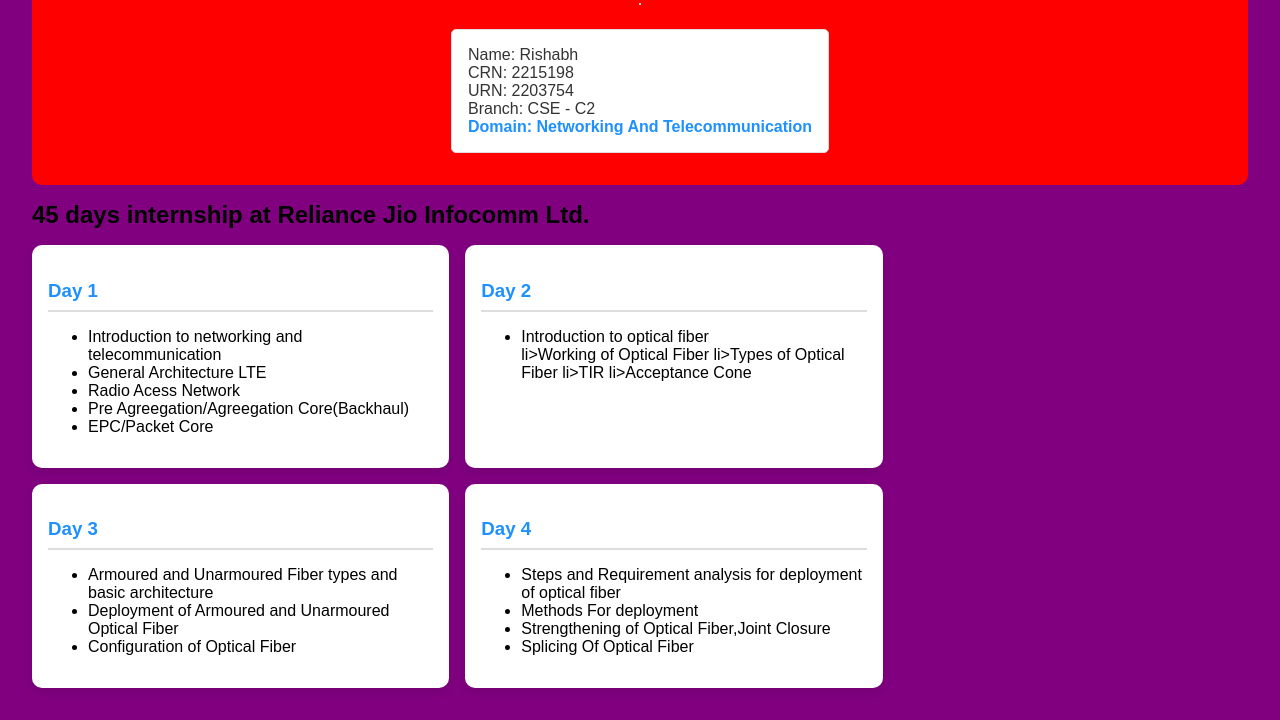
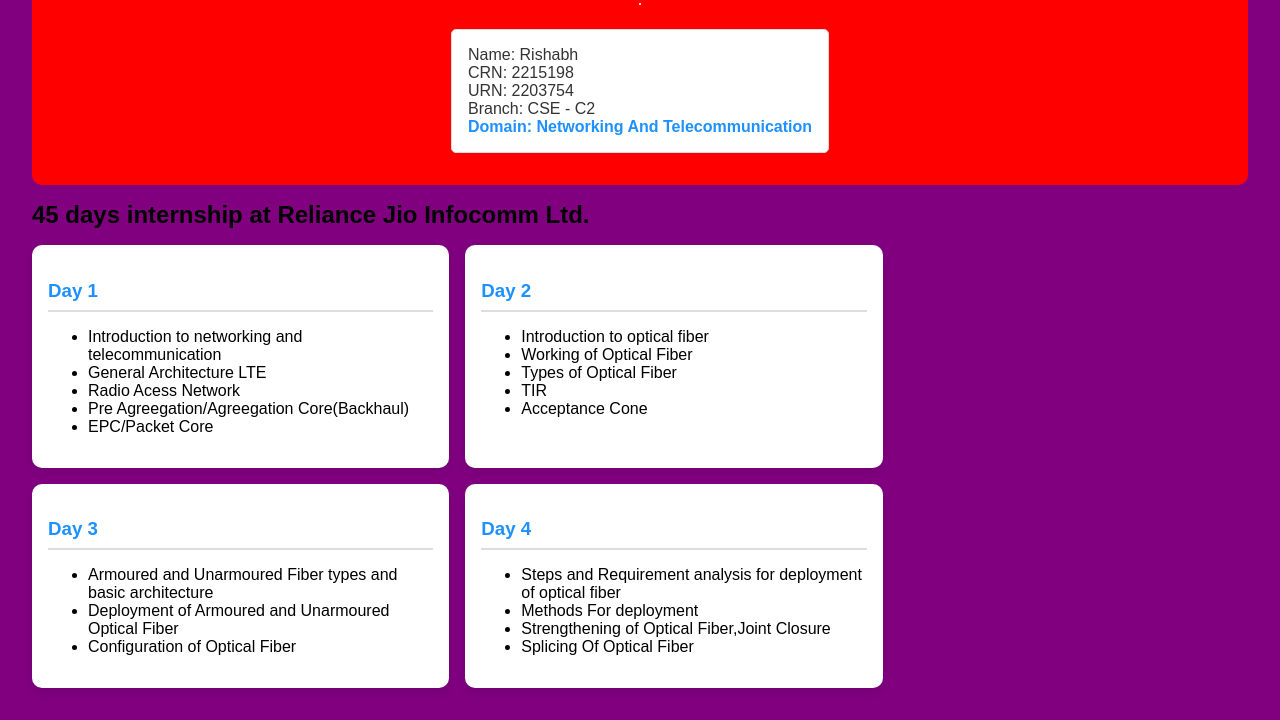
Before and after one commit to DoRishabh/Summer-Internship, a plain HTML site: page index.html in a window 1280 px wide. Shown: the part 138-858 px from the top of the page. Drawn offline with Linux system fonts and the light colour scheme.

Commit message:
Update index.html

```diff
--- a/index.html
+++ b/index.html
@@ -37,10 +37,10 @@
       <hr>
       <ul>
         <li>Introduction to optical fiber</li>
-        li>Working of Optical Fiber</li>
-        li>Types of Optical Fiber</li>
-        li>TIR</li>
-        li>Acceptance Cone</li>
+        <li>Working of Optical Fiber</li>
+        <li>Types of Optical Fiber</li>
+        <li>TIR</li>
+        <li>Acceptance Cone</li>
       </ul>
     </div>
     <div class="taskBox">
```
